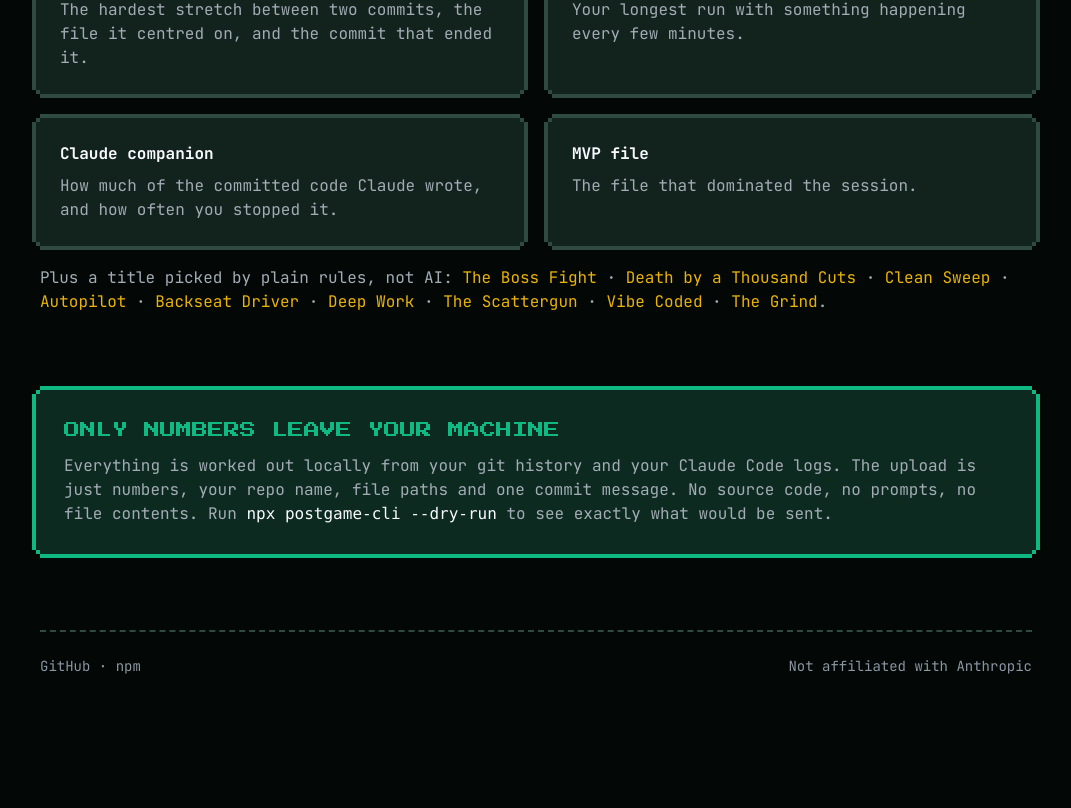
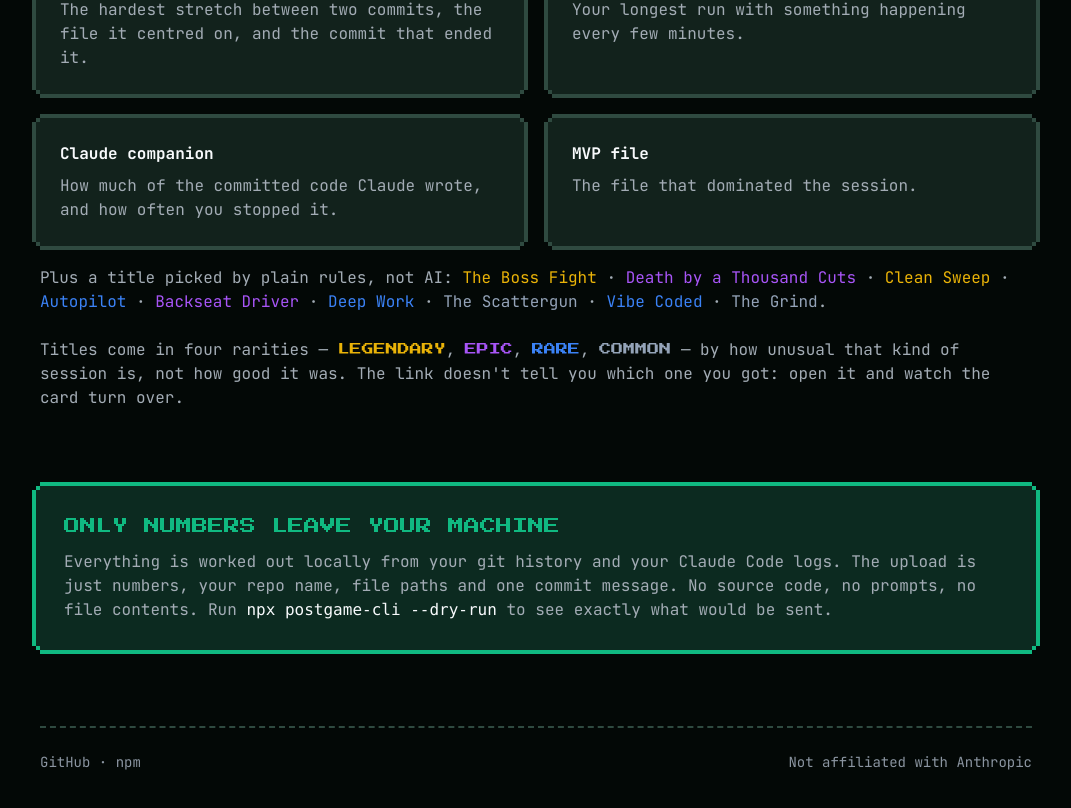
Before and after one commit to jaineel132/postgame, a Next.js app in the folder web/: page / in a window 1280 px wide. Shown: the part 1196-2004 px from the top of the page, without its empty margins (104-1175 px from the left). Before the commit the page ends 1936 px from the top, so only its background shows below. Built offline with nearby package versions, Linux system fonts and the light colour scheme; no server answers; the database is empty.

Commit message:
added rarity

```diff
--- a/web/app/globals.css
+++ b/web/app/globals.css
@@ -70,7 +70,12 @@
 }
 
 /* ---- Recap page: the card lands face down, then flips over ---- */
-.reveal { perspective: 1800px; container-type: inline-size; }
+.reveal { perspective: 1800px; container-type: inline-size; animation: land-glow 1.4s ease-out 2s both; }
+/* as the card lands, a flash in its rarity colour */
+@keyframes land-glow {
+  0%, 100% { filter: none; }
+  30% { filter: drop-shadow(0 0 36px var(--tier, #eab308)); }
+}
 .reveal-inner {
   position: relative; transform-style: preserve-3d;
   animation: flip 2s ease-out .3s both;
@@ -95,7 +100,7 @@
 @keyframes fade-up { from { opacity: 0; transform: translateY(12px); } }
 
 @media (prefers-reduced-motion: reduce) {
-  .deck-card, .reveal-inner, .reveal-after { animation: none; transition: none; }
+  .deck-card, .reveal, .reveal-inner, .reveal-after { animation: none; transition: none; }
 }
 
 /* Pixel-corner box for the site pages (fixed 4px steps). Set --fill and --bd. */
--- a/web/app/page.tsx
+++ b/web/app/page.tsx
@@ -4,7 +4,7 @@
 import SampleGallery from "@/components/SampleGallery";
 import { Sword } from "@/components/Card/blocks";
 import type { Recap } from "@/components/Card/types";
-import { GITHUB_URL, NPM_URL, SAMPLE_ID } from "@/components/Card/format";
+import { GITHUB_URL, NPM_URL, SAMPLE_ID, TIERS, tierOf } from "@/components/Card/format";
 import { redis, recapKey } from "@/lib/kv";
 
 // Rebuild the page (and re-read the sample card) at most once an hour.
@@ -117,10 +117,20 @@
           Plus a title picked by plain rules, not AI:{" "}
           {TITLES.map((t, i) => (
             <span key={t}>
-              <span className="text-[#eab308]">{t}</span>
+              <span style={{ color: tierOf(t).color }}>{t}</span>
               {i < TITLES.length - 1 ? " · " : "."}
             </span>
           ))}
+        </p>
+        <p className="text-[#a3acb5]">
+          Titles come in four rarities —{" "}
+          {TIERS.map((t, i) => (
+            <span key={t.name}>
+              <span className="font-pixel text-xs" style={{ color: t.color }}>{t.name}</span>
+              {i < TIERS.length - 1 ? ", " : ""}
+            </span>
+          ))}
+          {" "}— by how unusual that kind of session is, not how good it was. The link doesn&apos;t tell you which one you got: open it and watch the card turn over.
         </p>
       </section>
 
--- a/web/app/r/[id]/page.tsx
+++ b/web/app/r/[id]/page.tsx
@@ -1,11 +1,12 @@
 import type { Metadata } from "next";
+import type { CSSProperties } from "react";
 import { notFound } from "next/navigation";
 import { cache } from "react";
 import Card from "@/components/Card/Card";
 import CardActions from "@/components/Card/CardActions";
 import { Sword } from "@/components/Card/blocks";
 import SampleGallery from "@/components/SampleGallery";
-import { SAMPLES } from "@/components/Card/format";
+import { SAMPLES, tierOf } from "@/components/Card/format";
 import type { Recap } from "@/components/Card/types";
 import { redis, recapKey } from "@/lib/kv";
 
@@ -36,7 +37,10 @@
   return (
     <main className="flex flex-1 flex-col items-center gap-6 px-4 py-8 sm:py-12">
       {/* fit the whole card on screen: 600px wide at most, or less if the window is short */}
-      <div className="reveal w-full max-w-[min(600px,calc((100svh-7rem)*0.8))] min-w-[280px]">
+      <div
+        className="reveal w-full max-w-[min(600px,calc((100svh-7rem)*0.8))] min-w-[280px]"
+        style={{ "--tier": tierOf(recap.archetype.title).color } as CSSProperties}
+      >
         {/* the card lands face down, then flips over (CSS: .reveal in globals.css) */}
         <div className="reveal-inner">
           <div className="reveal-back pg-px" aria-hidden="true">
--- a/web/components/Card/Card.tsx
+++ b/web/components/Card/Card.tsx
@@ -1,14 +1,18 @@
 import "./card.css";
 import type { Recap } from "./types";
 import { BigStats, BossFight, ClaudeStrip, Footer, Hero, SmallStats } from "./blocks";
-import { CARD_ID } from "./format";
+import type { CSSProperties } from "react";
+import { CARD_ID, tierOf } from "./format";
 
 // `idless` for extra cards on a page (gallery), so the PNG export only ever finds the main one.
 export default function Card({ recap, idless = false }: { recap: Recap; idless?: boolean }) {
   const ai = recap.ai.available ? recap.ai : null;
   return (
     <div className="pg-frame" id={idless ? undefined : CARD_ID}>
-      <article className={`pg-card${ai ? "" : " git-only"}${!ai && !recap.bossFight ? " sparse" : ""}`}>
+      <article
+        className={`pg-card${ai ? "" : " git-only"}${!ai && !recap.bossFight ? " sparse" : ""}`}
+        style={{ "--tier": tierOf(recap.archetype.title).color } as CSSProperties}
+      >
         <div className="recap px px-lg">
           <Hero repo={recap.repo} startedAt={recap.startedAt} archetype={recap.archetype} />
           <BigStats durationMin={recap.durationMin} stats={recap.stats} />
--- a/web/components/Card/blocks.tsx
+++ b/web/components/Card/blocks.tsx
@@ -1,5 +1,5 @@
 import type { Ai, Recap } from "./types";
-import { SITE, day, duration, num, plural, splitPath } from "./format";
+import { SITE, day, duration, num, plural, splitPath, tierOf } from "./format";
 
 export function Sword() {
   return (
@@ -14,7 +14,10 @@
     <>
       <div className="top-bar">
         <div className="brand pixel"><Sword />POSTGAME</div>
-        <div>{repo} · {day(startedAt)}</div>
+        <div className="top-right">
+          <span className="tier px pixel">{tierOf(archetype.title).name}</span>
+          <span>{repo} · {day(startedAt)}</span>
+        </div>
       </div>
       <div className="hero">
         <h1 className="archetype-title pixel">{archetype.title}</h1>
--- a/web/components/Card/format.ts
+++ b/web/components/Card/format.ts
@@ -13,7 +13,23 @@
 export const GITHUB_URL = "https://github.com/jaineel132/postgame";
 export const NPM_URL = "https://www.npmjs.com/package/postgame-cli";
 
-export const duration = (min: number) => (min < 60 ? `${min}m` : `${Math.floor(min / 60)}h ${min % 60}m`);
+// Rarity = how unusual a title is, not how good the session was. The Grind is common because it's the fallback.
+const TIER = {
+  legendary: { name: "LEGENDARY", color: "#eab308" },
+  epic: { name: "EPIC", color: "#a855f7" },
+  rare: { name: "RARE", color: "#3b82f6" },
+  common: { name: "COMMON", color: "#94a3b8" },
+};
+const TIER_OF: Record<string, keyof typeof TIER> = {
+  "The Boss Fight": "legendary", "Clean Sweep": "legendary",
+  "Death by a Thousand Cuts": "epic", "Backseat Driver": "epic",
+  "Deep Work": "rare", "Autopilot": "rare", "Vibe Coded": "rare",
+  "The Scattergun": "common", "The Grind": "common",
+};
+export const TIERS = Object.values(TIER);
+export const tierOf = (title: string) => TIER[TIER_OF[title] ?? "common"];
+
+export const duration =(min: number) => (min < 60 ? `${min}m` : `${Math.floor(min / 60)}h ${min % 60}m`);
 
 export const num = (n: number) => n.toLocaleString("en-US");
 
--- a/web/components/SampleGallery.tsx
+++ b/web/components/SampleGallery.tsx
@@ -2,7 +2,7 @@
 import Link from "next/link";
 import Card from "@/components/Card/Card";
 import type { Recap } from "@/components/Card/types";
-import { SAMPLES } from "@/components/Card/format";
+import { SAMPLES, tierOf } from "@/components/Card/format";
 import { redis, recapKey } from "@/lib/kv";
 
 export async function getSamples() {
@@ -33,7 +33,9 @@
           style={{ "--i": i, "--r": `${(i - mid) * 8}deg`, "--y": `${(i - mid) ** 2 * 10}px` } as CSSProperties}
         >
           <Card recap={s.recap} idless />
-          <span className="deck-label font-pixel">{s.label.toUpperCase()} · {s.recap.repo}</span>
+          <span className="deck-label font-pixel" style={{ color: tierOf(s.recap.archetype.title).color }}>
+            {tierOf(s.recap.archetype.title).name} · {s.label.toUpperCase()} · {s.recap.repo}
+          </span>
         </Link>
       ))}
     </div>
--- a/web/lib/og.tsx
+++ b/web/lib/og.tsx
@@ -48,10 +48,10 @@
 }
 
 // Page background + the gold-bordered card, with a top bar (left / right) and the rest below.
-export function OgFrame({ left, right, children }: { left: string; right: string; children: ReactNode }) {
+export function OgFrame({ left, right, children, border = C.gold }: { left: string; right: ReactNode; children: ReactNode; border?: string }) {
   return (
     <div style={{ width: "100%", height: "100%", display: "flex", padding: 20, background: C.page, fontFamily: "Mono" }}>
-      <div style={{ ...px(C.bg, C.gold, 6), flex: 1, display: "flex", flexDirection: "column", justifyContent: "space-between", padding: "40px 48px" }}>
+      <div style={{ ...px(C.bg, border, 6), flex: 1, display: "flex", flexDirection: "column", justifyContent: "space-between", padding: "40px 48px" }}>
         <div style={{ display: "flex", justifyContent: "space-between", alignItems: "center", fontSize: 22, color: C.muted }}>
           <div style={{ display: "flex", alignItems: "center", gap: 14, fontFamily: "Pixel", fontSize: 20, color: C.gold }}>
             <OgSword />
```
Also changed, not shown: web/app/r/[id]/opengraph-image.tsx (+13 -3 lines), web/components/Card/card.css (+7 -2 lines), 1 other file (tests, documents, lock files or other folders).
